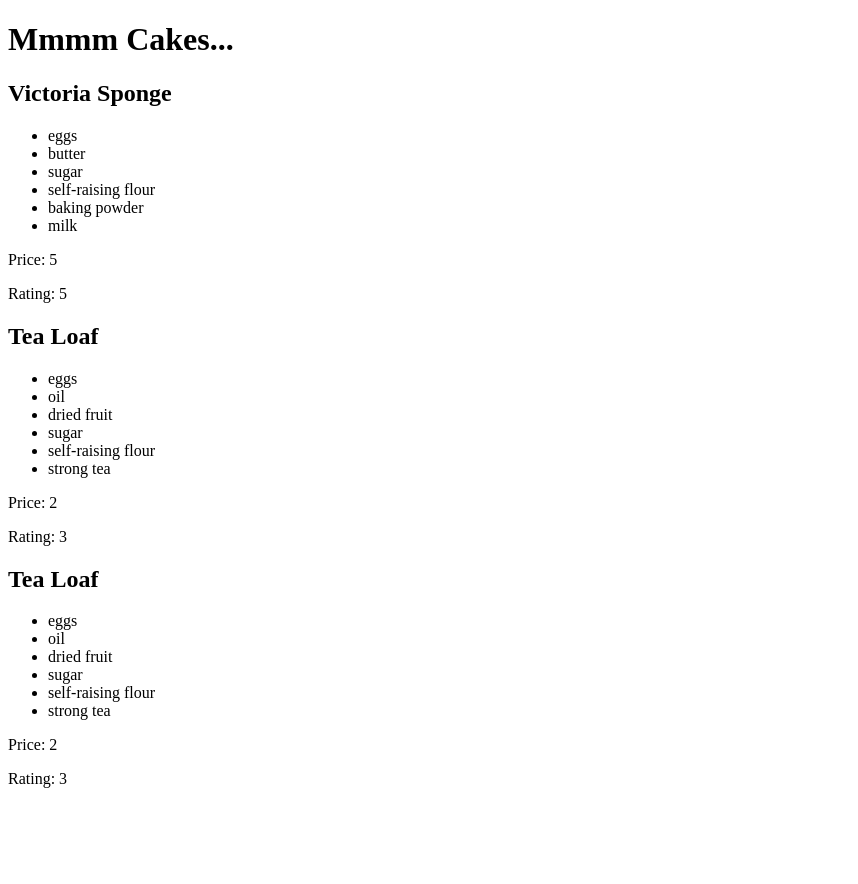
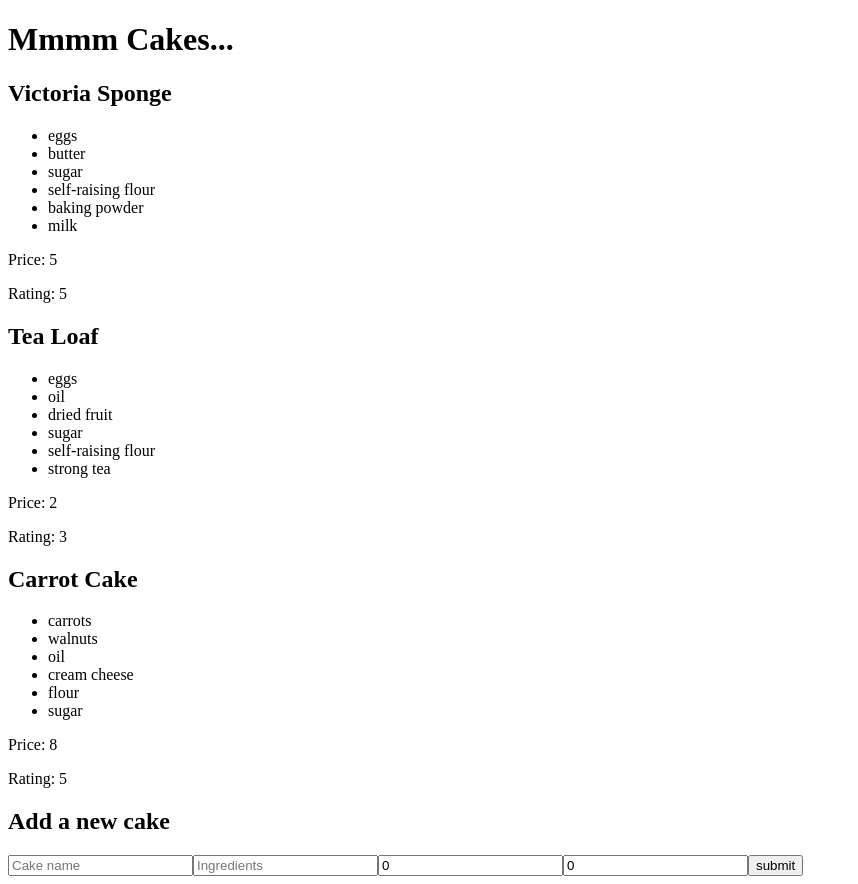
Before and after one commit to KKLW97/bakery_react_lab, a React (Create React App) app: page / in a window 1280 px wide. Shown: the whole page, without its empty margins (0-858 px from the left). Before the commit the page ends 804 px from the top, so only its background shows below. Built offline with nearby package versions, Linux system fonts and the light colour scheme.

Commit message:
adds to list feature from form

```diff
--- a/src/cake/CakeContainer.js
+++ b/src/cake/CakeContainer.js
@@ -1,11 +1,11 @@
-import { useState } from "react";
+import React, { useState } from "react";
 import Cake from "./Cake.js";
 import CakeForm from "./CakeForm.js";
-import ListOfCakes from "./ListOfCakes.js";
+import CakeList from "./CakeList.js";
 
 const CakeContainer = () => {
 
-    const [listOfCakes, setListOfCakes] = useState(
+    const [listOfCakes, setListOfCakes] = React.useState(
 		[
 			{
 				cakeName: "Victoria Sponge",
@@ -48,14 +48,16 @@ const CakeContainer = () => {
 			}
 		]
 	)
-
+	const list = listOfCakes.map((cake, index) => <Cake key={index} cake={cake}/>)
   return (
     <>
-		{/* <ListOfCakes cakes={Cake}/> */}
-        <Cake cake={listOfCakes[0]}/>
+		{list}
+        {/* <Cake cake={listOfCakes[0]}/>
         <Cake cake={listOfCakes[1]} />
-        <Cake cake={listOfCakes[1]} />
-		{/* <CakeForm cake={cake} setListOfCakes={setListOfCakes}/> */}
+        <Cake cake={listOfCakes[1]} /> */}
+		<CakeForm listOfCakes={listOfCakes} setListOfCakes={setListOfCakes}/>
+
+
     </>
   )
 }
--- a/src/cake/CakeForm.js
+++ b/src/cake/CakeForm.js
@@ -1,5 +1,5 @@
 import { useState } from "react";
-import ListOfCakes from "./ListOfCakes";
+import CakeList from "./CakeList";
 
 const CakeForm = ({listOfCakes, setListOfCakes }) => {
     const [cakeName, setCakeName] = useState("");
@@ -9,9 +9,9 @@ const CakeForm = ({listOfCakes, setListOfCakes }) => {
 
     const handleFormSubmit = (e) => {
         e.preventDefault();
-        const updatedCakes = [...ListOfCakes];
+        const updatedCakes = [...listOfCakes];
         const newCake = {
-            name: cakeName,
+            cakeName: cakeName,
             ingredients: ingredients,
             price: price,
             rating: rating
--- a/src/cake/ListOfCakes.js
+++ /dev/null
@@ -1,12 +0,0 @@
-import Cake from "./Cake";
-import CakeForm from "./CakeForm";
-
-const ListOfCakes = ({ cakes }) => {
-  const cakeComponents = cakes.map((cake, index) => {
-    return <Cake cake={cake} key={index} />;
-  });
-
-  return <ul>{cakeComponents}</ul>;
-};
-
-export default ListOfCakes;
```
